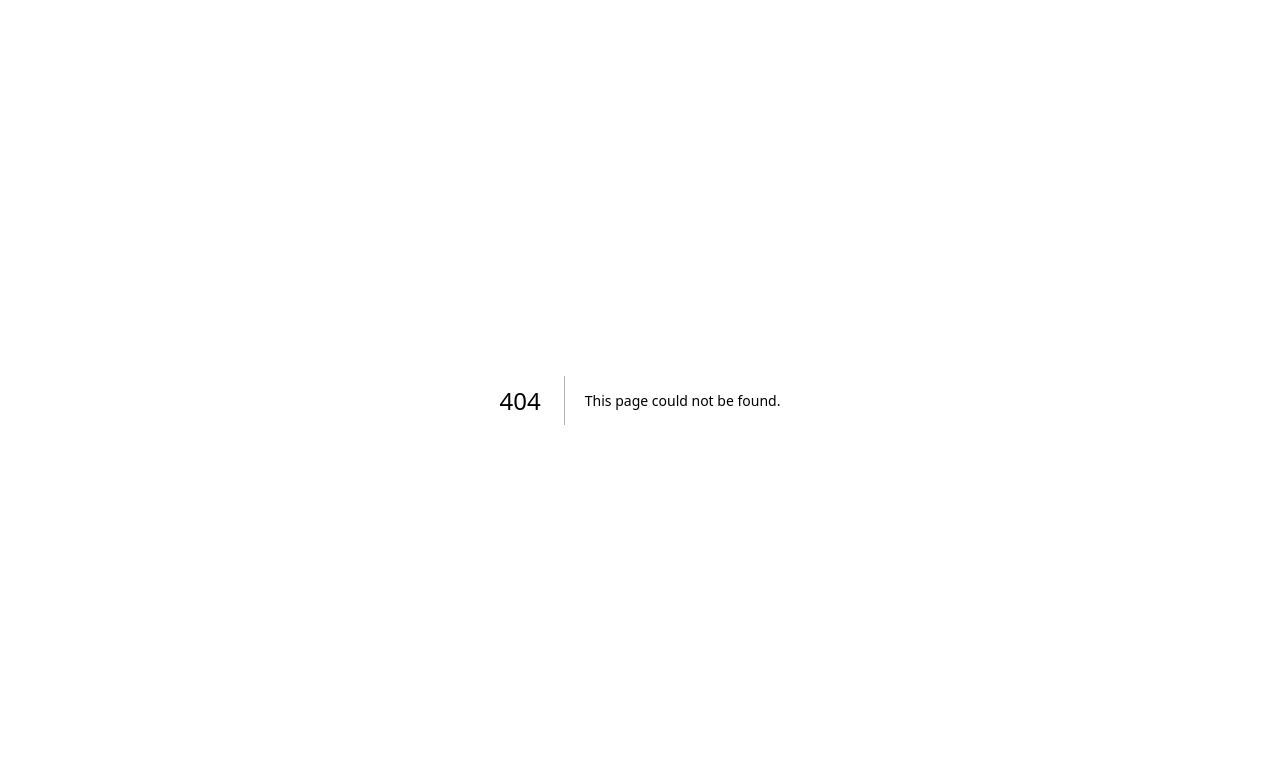
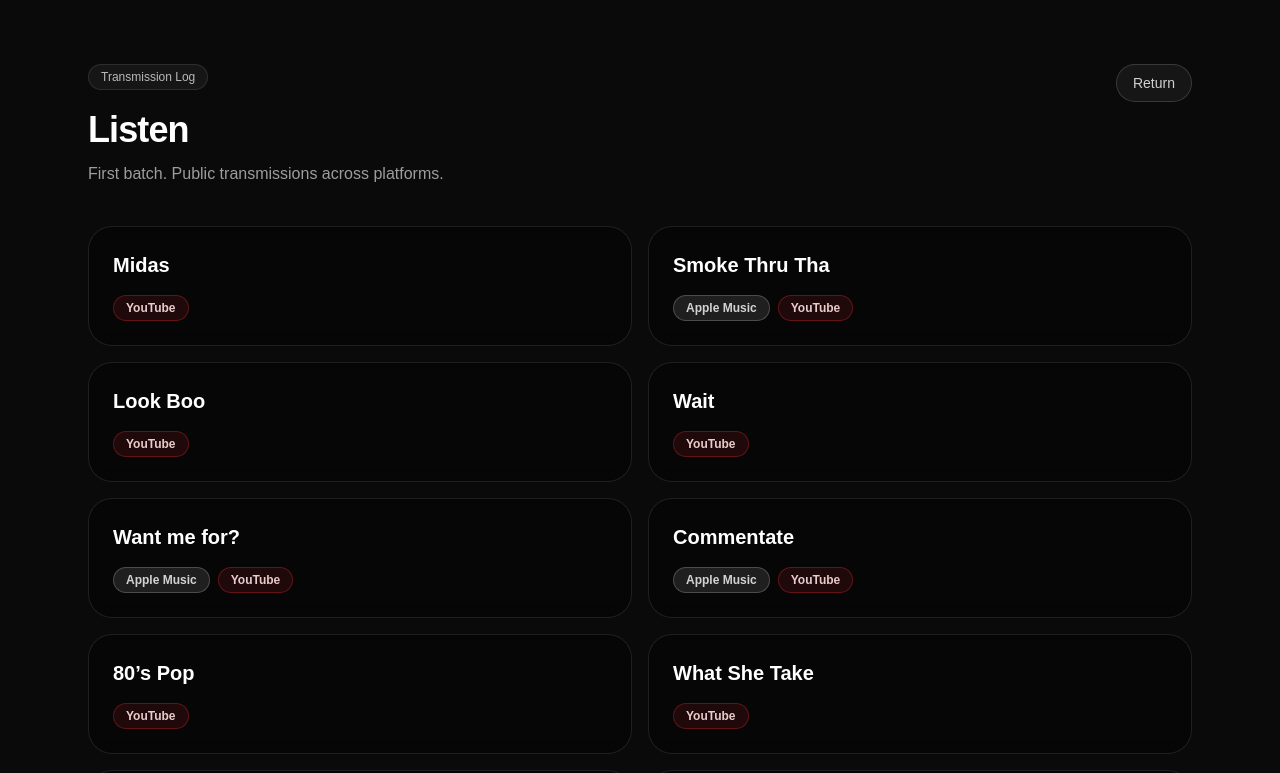
Before and after one commit to hamlowrldent-design/Hamlo.wrld, a Next.js app: page /catalog in a window 1280 px wide. Before the commit this address had no page. Shown: the top 773 px of the page. Built offline with nearby package versions, Linux system fonts and the light colour scheme.

Commit message:
Rename listen page to catalog

```diff
--- /dev/null
+++ b/app/catalog/page.tsx
@@ -0,0 +1,71 @@
+import { LISTEN_TRACKS, type Platform } from "@/lib/content";
+
+function platformPill(platform: Platform) {
+  switch (platform) {
+    case "YouTube":
+      return "border-red-500/30 bg-red-500/10 text-red-100/90";
+    case "Apple Music":
+      return "border-white/20 bg-white/10 text-white/80";
+    case "BandLab":
+      return "border-emerald-500/30 bg-emerald-500/10 text-emerald-100/90";
+  }
+}
+
+export default function ListenPage() {
+  return (
+    <main className="min-h-screen bg-neutral-950 text-white">
+      <div className="pointer-events-none fixed inset-0 -z-10">
+        <div className="absolute inset-0 bg-[radial-gradient(900px_600px_at_20%_10%,rgba(255,255,255,0.08),transparent_60%),radial-gradient(900px_600px_at_80%_35%,rgba(255,255,255,0.05),transparent_65%)] blur-2xl" />
+        <div className="absolute inset-0 bg-gradient-to-b from-black via-black/80 to-neutral-950" />
+      </div>
+
+      <div className="mx-auto max-w-6xl px-6 py-16">
+        <div className="flex items-start justify-between gap-6">
+          <div>
+            <div className="inline-flex items-center gap-2 rounded-full border border-white/10 bg-white/5 px-3 py-1 text-xs text-white/70">
+              Transmission Log
+            </div>
+            <h1 className="mt-5 text-4xl font-semibold tracking-tight">Listen</h1>
+            <p className="mt-3 max-w-2xl text-white/60">
+              First batch. Public transmissions across platforms.
+            </p>
+          </div>
+
+          <a
+            href="/"
+            className="rounded-full border border-white/15 bg-white/5 px-4 py-2 text-sm text-white/80 hover:bg-white/10"
+          >
+            Return
+          </a>
+        </div>
+
+        <div className="mt-10 grid gap-4 md:grid-cols-2">
+          {LISTEN_TRACKS.map((t) => (
+            <div
+              key={t.title}
+              className="rounded-3xl border border-white/10 bg-black/35 p-6 backdrop-blur"
+            >
+              <div className="text-xl font-semibold">{t.title}</div>
+
+              <div className="mt-4 flex flex-wrap gap-2">
+                {t.links.map((l) => (
+                  <a
+                    key={`${t.title}-${l.platform}-${l.url}`}
+                    href={l.url}
+                    target="_blank"
+                    rel="noreferrer"
+                    className={`inline-flex items-center gap-2 rounded-full border px-3 py-1 text-xs font-semibold hover:opacity-90 ${platformPill(
+                      l.platform
+                    )}`}
+                  >
+                    {l.platform}
+                  </a>
+                ))}
+              </div>
+            </div>
+          ))}
+        </div>
+      </div>
+    </main>
+  );
+}
--- a/app/page.tsx
+++ b/app/page.tsx
@@ -336,10 +336,10 @@ export default function DropMerchPage() {
 </a>
 
 <a
-  href="/listen"
+  href="/catalog"
   className="rounded-full border border-white/20 px-6 py-3 text-sm font-semibold text-white/80 hover:bg-white/10"
 >
-  Listen
+  Catalog
 </a>
 
 <a
```
